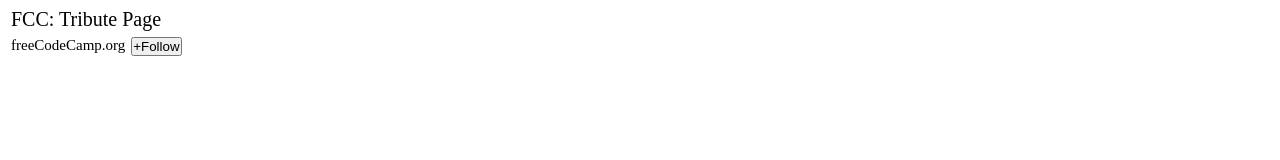
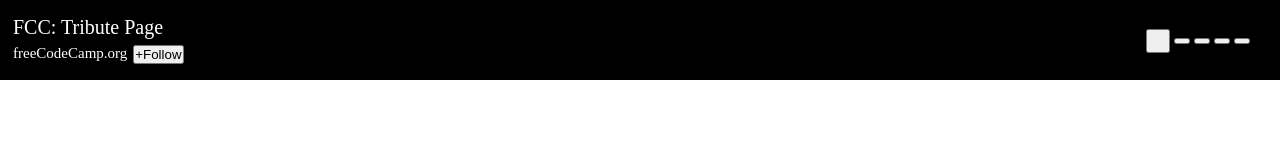
Before and after one commit to melisiuke/tribute-page, a plain HTML site: page index.html in a window 1280 px wide. Drawn offline with Linux system fonts and the light colour scheme.

Commit message:
buttons are there

```diff
--- a/index.html
+++ b/index.html
@@ -1,7 +1,18 @@
 <style>
+    body {
+   margin: 0px;
+}
+    .header-line{
+        background-color: black;
+        width:100% ;
+        height: 80px;
+        display: flex;
+        justify-content: space-between;
+        align-items: center;
+    }
     .follow-and-page{
         display: flex;
-        justify-content: flex-start;
+        justify-content: center;
 
     }
 .first-button{
@@ -9,7 +20,7 @@
     padding:0px;
 }
 .gap1{
-
+   padding-left: 10px;
 
 }
 p{
@@ -17,6 +28,14 @@ p{
     padding:0px;
 }
 
+ .button-row{
+    margin: 30px;
+ }
+
+.b1{
+    margin:;
+    padding:10px;
+}
 </style>
 
 
@@ -31,12 +50,24 @@ p{
 <body>
     <div class="header-line">
        <div class="gap1">
-        <p style="font-size:20px">FCC: Tribute Page</p>
+        <p style="font-size:20px; color:rgb(255, 255, 255)">FCC: Tribute Page</p>
          <div class="follow-and-page">
-           <p style="font-size:15px">freeCodeCamp.org</p>
+           <p style="font-size:15px; color:rgb(255, 255, 255)">freeCodeCamp.org</p>
            <button class="first-button">+Follow</button>
         </div>
        </div>
+
+       <div class="button-row">
+         <button class="b1"></button>
+         <button></button>
+         <button></button>
+         <button></button>
+         <button></button>
+
+       </div>
+
+
+
     </div>
 </body>
 
```
